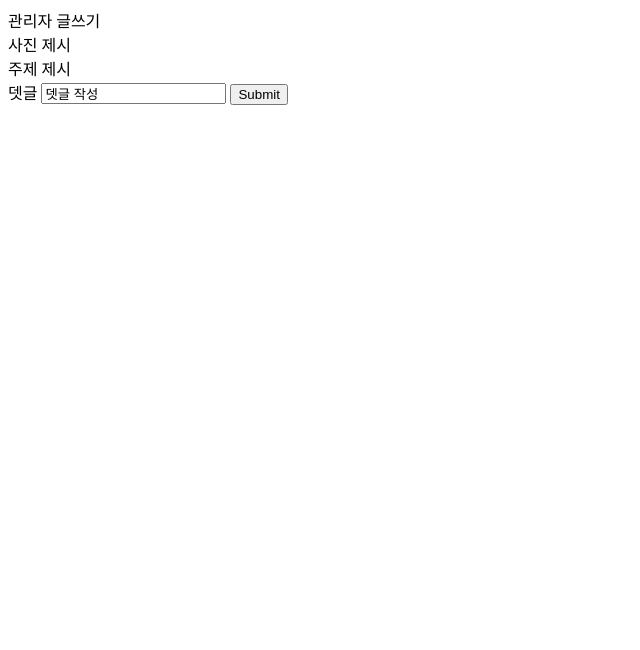
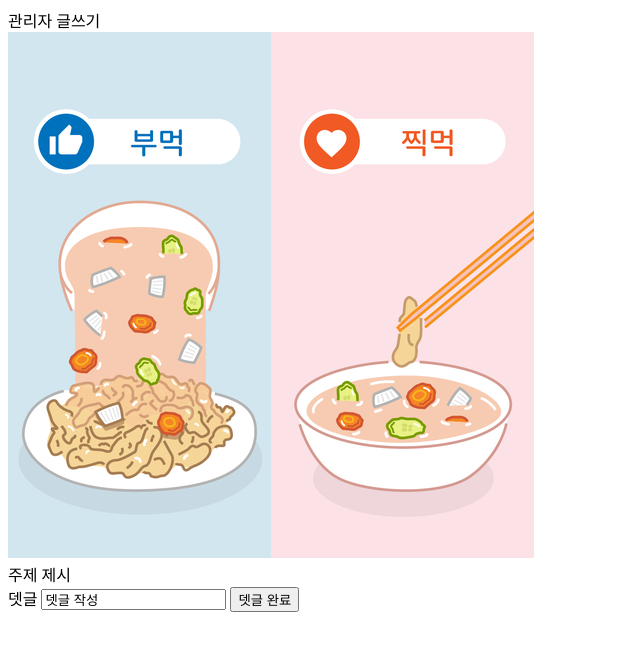
Before and after one commit to personarpgg/myProject-prototype_page-2, a website: page public/index.html in a window 1280 px wide. Shown: the whole page, without its empty margins (0-640 px from the left). Drawn offline with Linux system fonts and the light colour scheme.

Commit message:
check : express 모듈 설치

```diff
--- a/package.json
+++ b/package.json
@@ -1,5 +1,6 @@
 {
   "dependencies": {
+    "express": "^4.18.2",
     "exprss": "^0.0.1-security"
   }
 }
--- a/public/index.html
+++ b/public/index.html
@@ -16,21 +16,24 @@
             <div id="login"> 관리자 글쓰기 </div>
 
             <!-- 사진 -->
-            <div id="png"> 사진 제시 </div>
+            <div id="png">
+                <!-- 이미지 표시를 위한 img 태그 추가 -->
+                <img src="/test.png" alt="사진 제시">
+
+            </div>
+
             <!-- 타이틀 -->
             <div id="title"> 주제 제시 </div>
 
             <!-- 뎃글 영역 -->
             <div id="comment"> 뎃글
                 <input type="text" value="뎃글 작성">
-                <input type="submit">
+                <input type="submit" value="뎃글 완료">
             </div>
 
         </div>
 
-
     </form>
-
 
 </body>
 
```
Also changed, not shown: public/test.png (added), 1 other file.
